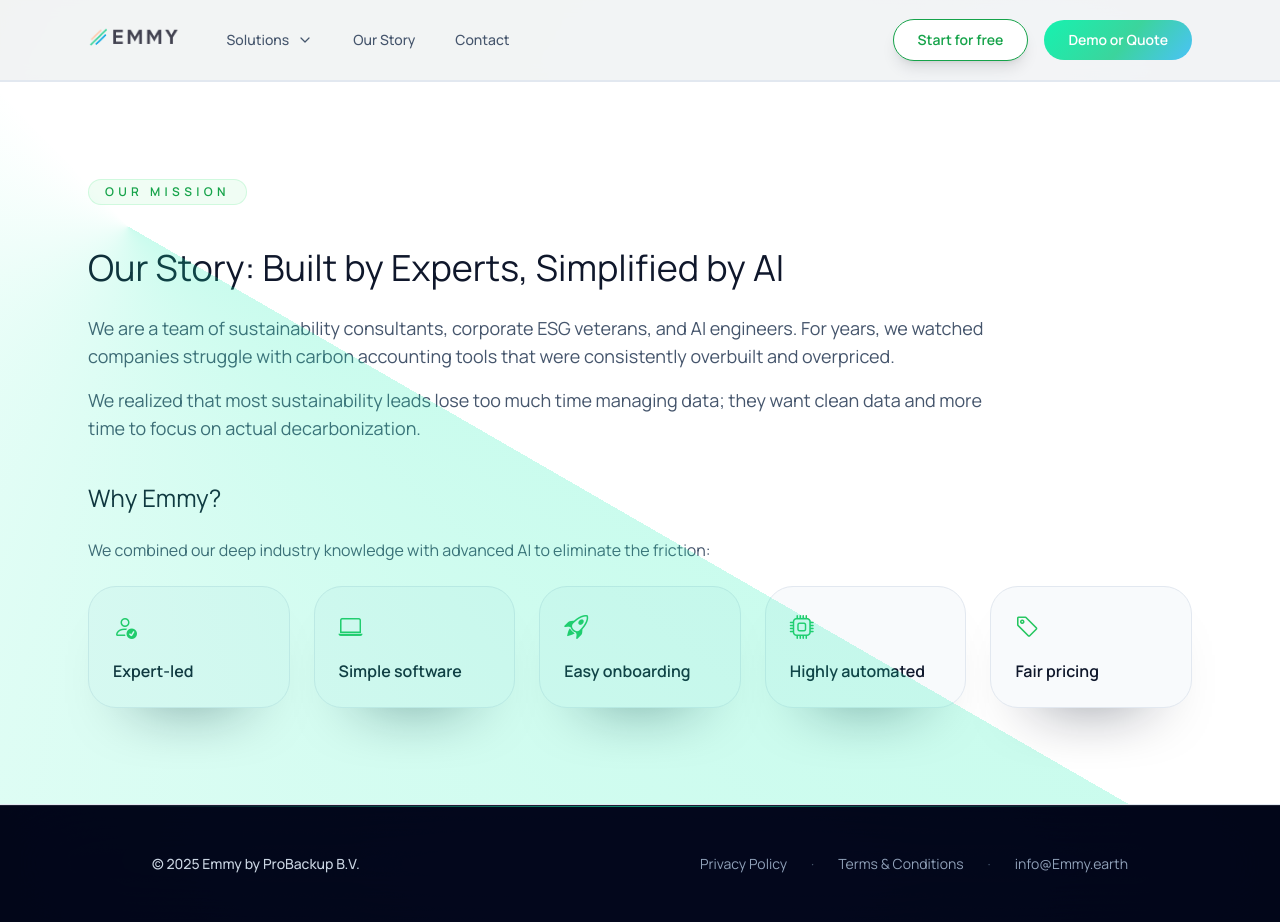
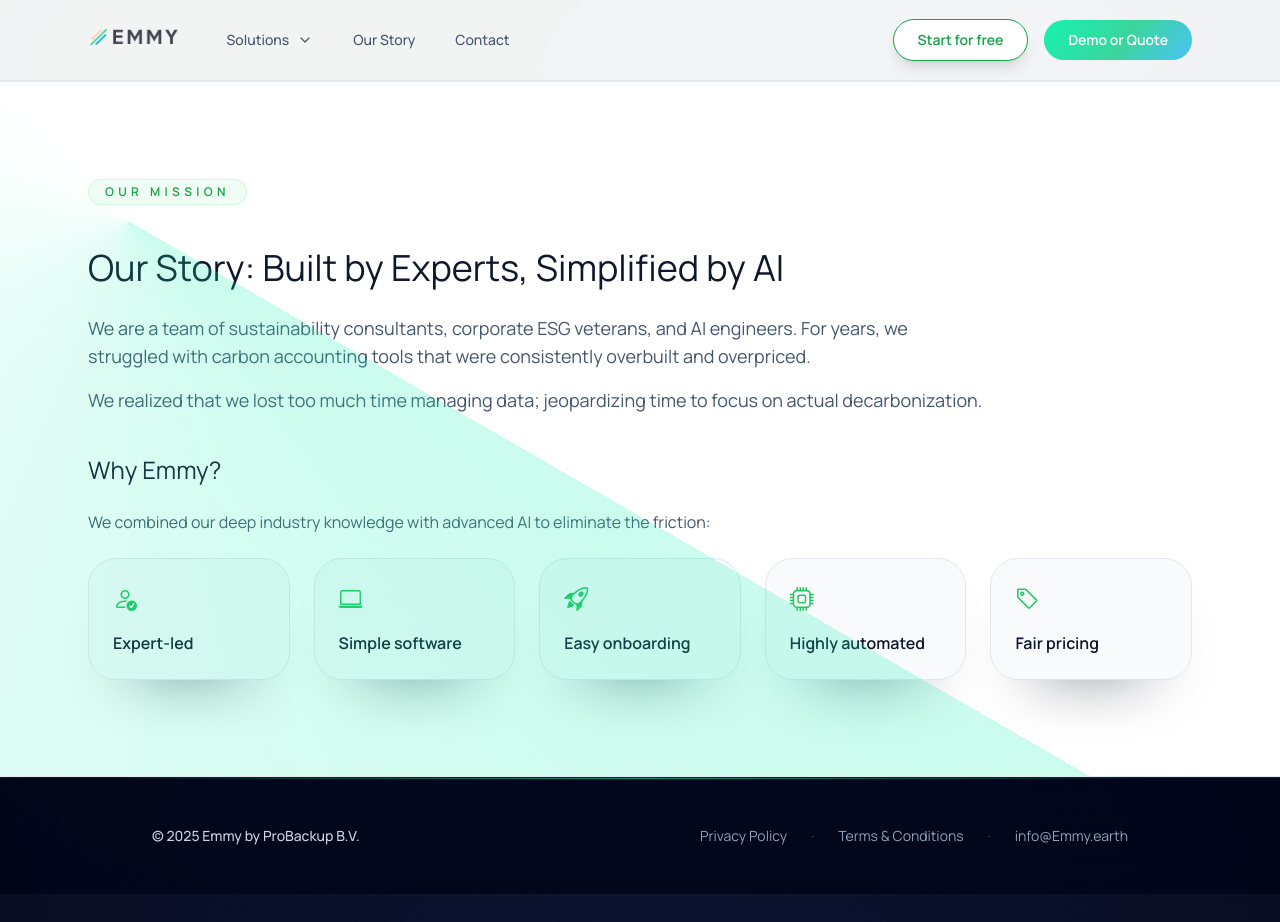
Before and after one commit to emmy-earth/promo-website, a Jekyll site: the page built from who-we-are.html, in a window 1280 px wide and 922 px high. Built offline with Jekyll 4.4.1, drawn with Linux system fonts in a browser that asks for light colours; nearby versions of some CDN libraries; comment, search, counter and statistics services are not loaded.

Commit message:
Revise text for clarity and consistency

```diff
--- a/who-we-are.html
+++ b/who-we-are.html
@@ -27,10 +27,10 @@ description: "Built by experts, simplified by AI. Read the story behind Emmy."
 
           <div class="space-y-4 text-lg text-slate-600">
             <p>
-              We are a team of sustainability consultants, corporate ESG veterans, and AI engineers. For years, we watched companies struggle with carbon accounting tools that were consistently overbuilt and overpriced.
+              We are a team of sustainability consultants, corporate ESG veterans, and AI engineers. For years, we struggled with carbon accounting tools that were consistently overbuilt and overpriced.
             </p>
             <p>
-              We realized that most sustainability leads lose too much time managing data; they want clean data and more time to focus on actual decarbonization.
+              We realized that we lost too much time managing data; jeopardizing time to focus on actual decarbonization.
             </p>
           </div>
         </div>
```
